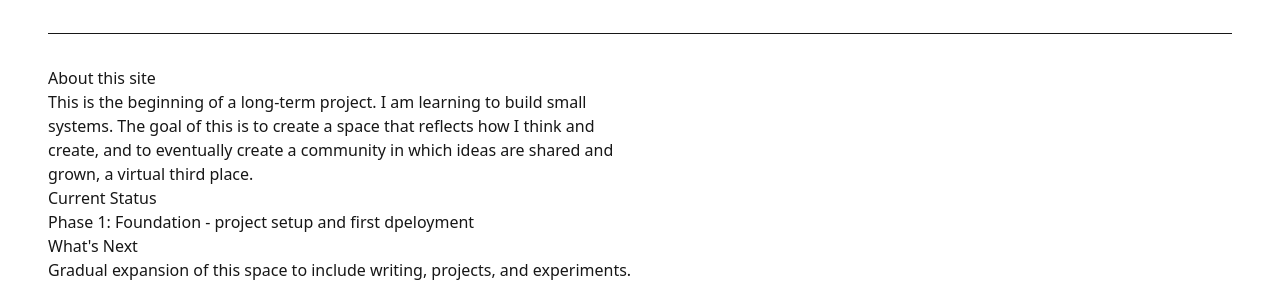
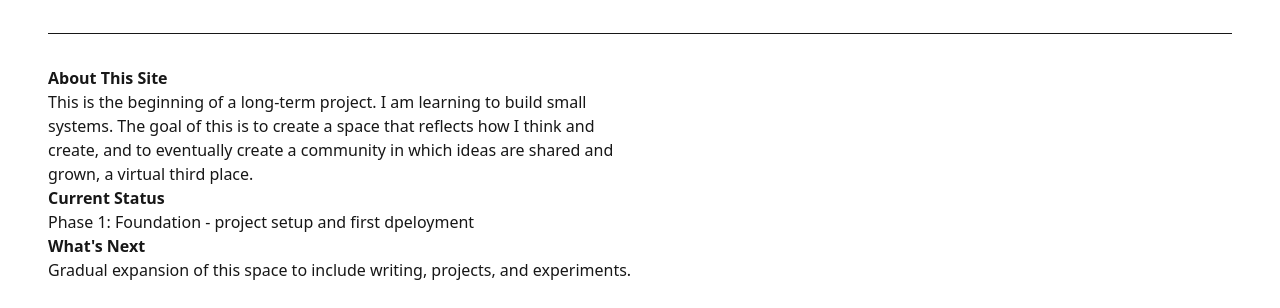
Before and after one commit to gwennthompson/gwennimations, a Next.js app: page / in a window 1280 px wide. Shown: the part 129-437 px from the top of the page. Built offline with nearby package versions, Linux system fonts and the light colour scheme.

Commit message:
Update homepage content

```diff
--- a/app/page.tsx
+++ b/app/page.tsx
@@ -11,17 +11,17 @@ export default function Home() {
 
       <hr style={{ margin: "2rem 0" }} />
 
-      <h2>About this site</h2>
+      <h2><b>About This Site</b></h2>
       <p style={{ maxWidth: "600px" }}>
         This is the beginning of a long-term project. I am learning to build small systems.
         The goal of this is to create a space that reflects how I think and create,
         and to eventually create a community in which ideas are shared and grown, a virtual third place.
       </p>
 
-      <h2>Current Status</h2>
+      <h2><b>Current Status</b></h2>
       <p>Phase 1: Foundation - project setup and first dpeloyment</p>
 
-      <h2>What's Next</h2>
+      <h2><b>What's Next</b></h2>
       <p>
         Gradual expansion of this space to include writing, projects, and experiments.
       </p>
```
